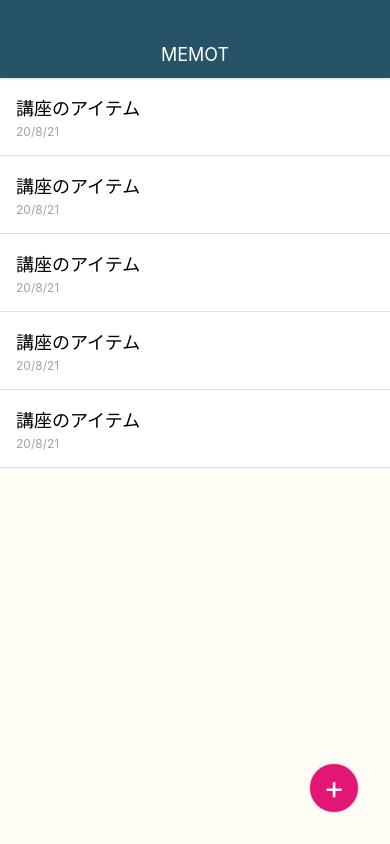
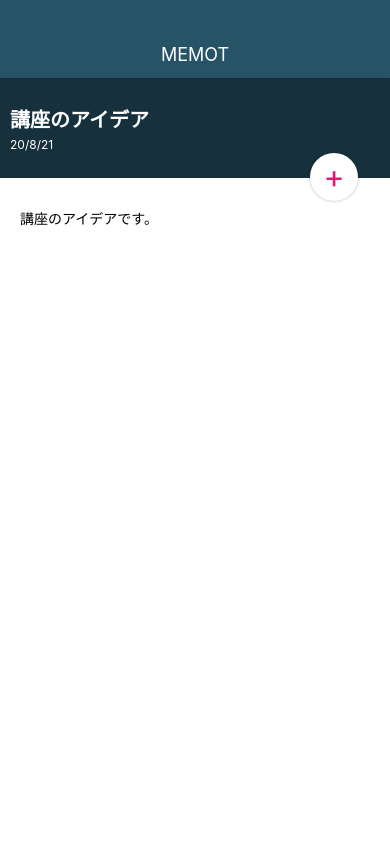
Before and after one commit to winterbooker/MemoApp, a React Native app: screen / in a window 390 px wide. Built offline with nearby package versions, Linux system fonts and the light colour scheme.

Commit message:
Style MemoDetailScreen

```diff
--- a/App.tsx
+++ b/App.tsx
@@ -3,14 +3,14 @@
 import { StyleSheet, View } from 'react-native';
 
 import Appbar from './src/components/Appbar';
-import MemoListScreen from './src/screens/MemoListScreen';
+import MemoDetailScreen from './src/screens/MemoDetailScreen';
 
 
 export default function App() {
   return (
     <View style={styles.container}>
       <Appbar />
-      <MemoListScreen />
+      <MemoDetailScreen />
     </View>
   );
 }
--- a/src/elements/CircleButton.tsx
+++ b/src/elements/CircleButton.tsx
@@ -3,9 +3,19 @@
 
 class CircleButton extends React.Component {
   render() {
+    const { style, color } = this.props;
+
+    let bgColor = '#E31676';
+    let textColor = '#fff';
+
+    if (color === 'white') {
+      bgColor = '#fff';
+      textColor = '#E31676';
+    }
+
     return (
-      <View style={styles.circleButton}>
-        <Text style={styles.circleButtonTitle}>
+      <View style={[styles.circleButton, style, { backgroundColor: bgColor }]}>
+        <Text style={[styles.circleButtonTitle, { color: textColor }]}>
           {this.props.children}
         </Text>
       </View>
@@ -20,7 +30,6 @@
     right: 32,
     width: 48,
     height: 48,
-    backgroundColor: '#E31676',
     borderRadius: 24,
     justifyContent: 'center',
     alignItems: 'center',
@@ -32,7 +41,6 @@
   circleButtonTitle: {
     fontSize: 32,
     lineHeight: 32,
-    color: '#fff'
   },
 });
 
--- /dev/null
+++ b/src/screens/MemoDetailScreen.tsx
@@ -0,0 +1,65 @@
+import React from 'react';
+import { StyleSheet, View, Text } from 'react-native';
+
+import CircleButton from '../elements/CircleButton';
+
+class MemoDetailScreen extends React.Component {
+  render() {
+    return (
+      <View style={styles.container}>
+        <View>
+          <View style={styles.memoHeader}>
+            <View>
+              <Text style={styles.memoHeaderTitle}>講座のアイデア</Text>
+              <Text style={styles.memoHeaderDate}>20/8/21</Text>
+            </View>
+          </View>
+        </View>
+
+        <View style={styles.memoContent}>
+          <Text>
+            講座のアイデアです。
+          </Text>
+        </View>
+
+        <CircleButton color="white" style={styles.editButton}>+</CircleButton>
+      </View>
+    );
+  }
+}
+
+const styles = StyleSheet.create({
+  container: {
+    flex: 1,
+    width: '100%',
+  },
+  memoHeader: {
+    height: 100,
+    backgroundColor: '#17313C',
+    justifyContent: 'center',
+    padding: 10,
+  },
+  memoHeaderTitle: {
+    fontSize: 20,
+    fontWeight: 'bold',
+    color: '#fff',
+    marginBottom: 4,
+  },
+  memoHeaderDate: {
+    fontSize: 12,
+    color: '#fff',
+  },
+  memoContent: {
+    paddingTop: 30,
+    paddingLeft: 20,
+    paddingRight: 20,
+    paddingBottom: 20,
+    backgroundColor: '#fff',
+    flex: 1,
+  },
+  editButton: {
+    top: 75,
+  },
+});
+
+export default MemoDetailScreen;
```
